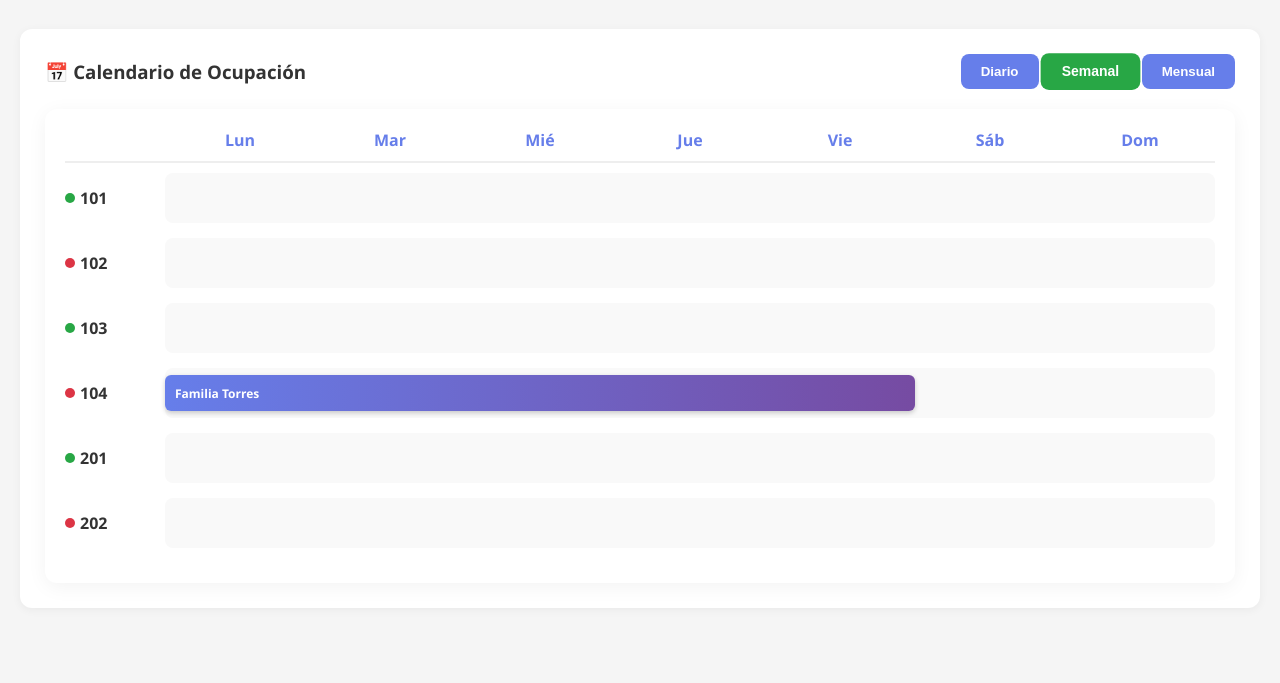
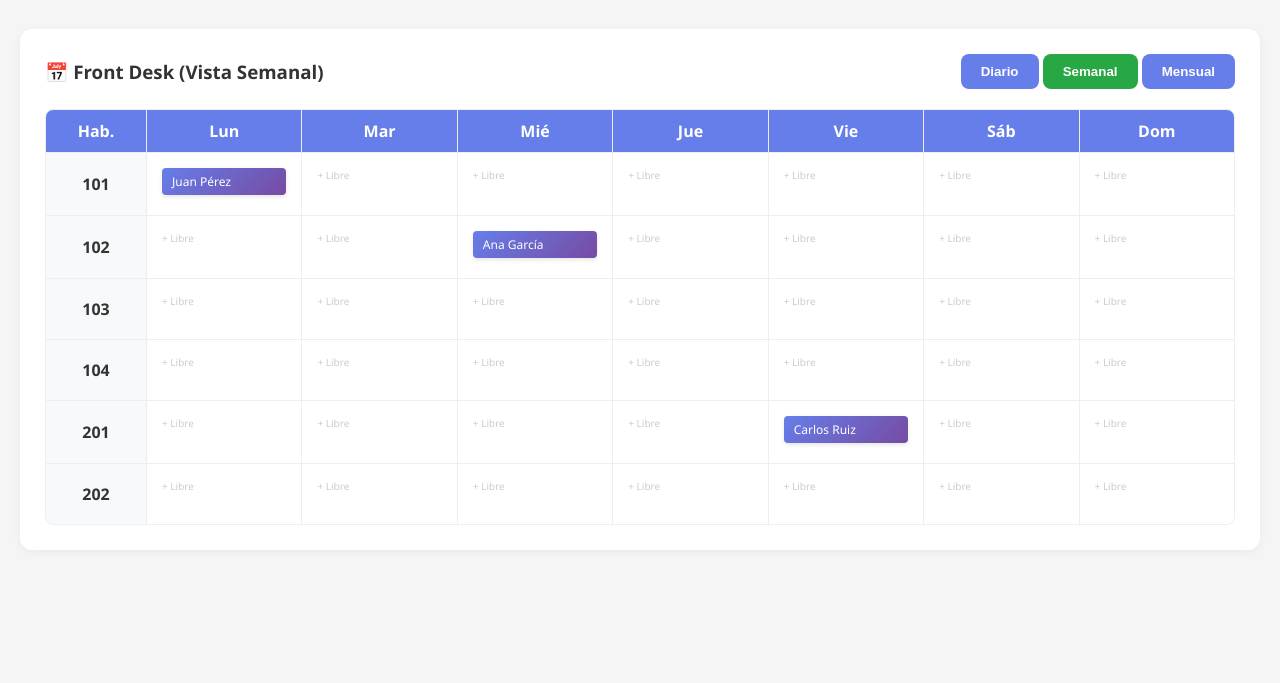
Before and after one commit to cveastar11-commits/maestro-hotel-os, a website: page public/guests.html in a window 1280 px wide. Shown: the part 117-800 px from the top of the page. Drawn offline with Linux system fonts and the light colour scheme; sample sign-in values are in the browser's storage.

Commit message:
Fix: Seguridad de token y front desk visualmente corregido

```diff
--- a/public/guests.html
+++ b/public/guests.html
@@ -5,28 +5,18 @@
     <title>Front Desk - Maestro Hotel OS</title>
     <link rel="stylesheet" href="styles.css">
     <style>
-        /* Estilos para la línea de tiempo */
-        .timeline-container { overflow-x: auto; background: white; border-radius: 12px; padding: 20px; box-shadow: 0 4px 20px rgba(0,0,0,0.05); margin-top: 20px; min-height: 300px; }
-        .timeline-header { display: flex; margin-bottom: 10px; padding-left: 100px; border-bottom: 2px solid #eee; padding-bottom: 10px; }
-        .timeline-day { flex: 1; text-align: center; font-weight: bold; color: #667eea; min-width: 60px; }
+        .timeline-grid { display: grid; grid-template-columns: 100px repeat(7, 1fr); gap: 1px; background: #eee; border: 1px solid #eee; border-radius: 8px; overflow: hidden; margin-top: 20px; }
+        .grid-header { background: #667eea; color: white; padding: 10px; text-align: center; font-weight: bold; }
+        .grid-cell { background: white; padding: 15px; min-height: 60px; position: relative; }
+        .room-name { background: #f8f9fa; font-weight: bold; display: flex; align-items: center; justify-content: center; }
 
-        .room-row { display: flex; align-items: center; margin-bottom: 15px; position: relative; height: 50px; }
-        .room-label { width: 100px; font-weight: bold; color: #333; display: flex; align-items: center; gap: 5px; cursor: pointer; }
-        .room-label:hover { color: #667eea; }
-
-        .timeline-track { flex: 1; position: relative; height: 100%; background: #f9f9f9; border-radius: 8px; }
-
-        .reservation-bar {
-            position: absolute; height: 36px; top: 7px;
-            background: linear-gradient(90deg, #667eea, #764ba2);
-            border-radius: 6px; color: white; font-size: 12px; font-weight: 600;
-            display: flex; align-items: center; padding: 0 10px;
-            cursor: pointer; transition: transform 0.2s; box-shadow: 0 2px 5px rgba(0,0,0,0.2); z-index: 10;
+        .reserva-chip {
+            background: linear-gradient(135deg, #667eea, #764ba2);
+            color: white; padding: 5px 10px; border-radius: 4px;
+            font-size: 12px; margin-bottom: 5px; cursor: pointer;
+            box-shadow: 0 2px 4px rgba(0,0,0,0.1);
         }
-        .reservation-bar:hover { transform: scale(1.05); z-index: 20; }
-
-        /* Botones de pestañas activos */
-        .btn-active { background: #28a745 !important; transform: scale(1.05); }
+        .btn-active { background: #28a745 !important; }
     </style>
 </head>
 <body>
@@ -38,33 +28,18 @@
     <div class="container">
         <div class="card">
             <div style="display:flex; justify-content:space-between; align-items:center;">
-                <h3>📅 Calendario de Ocupación</h3>
+                <h3>📅 Front Desk (Vista Semanal)</h3>
                 <div>
-                    <!-- PESTAÑAS INTERACTIVAS -->
                     <button class="btn btn-primary view-btn" onclick="cambiarVista('diario', this)">Diario</button>
                     <button class="btn btn-primary view-btn btn-active" onclick="cambiarVista('semanal', this)">Semanal</button>
                     <button class="btn btn-primary view-btn" onclick="cambiarVista('mensual', this)">Mensual</button>
                 </div>
             </div>
 
-            <div class="timeline-container">
-                <div class="timeline-header" id="diasHeader"></div>
-                <div id="timelineBody"></div>
+            <!-- Grid Visual -->
+            <div class="timeline-grid" id="calendarioGrid">
+                <!-- Se llena con JS -->
             </div>
-        </div>
-    </div>
-
-    <!-- Modal de Gestión -->
-    <div id="modalGestion" style="display:none; position:fixed; top:0; left:0; width:100%; height:100%; background:rgba(0,0,0,0.5); z-index:9999;">
-        <div style="background:white; margin:10% auto; padding:30px; border-radius:15px; width:400px;">
-            <h3 id="modalTitle">Habitación</h3>
-            <div class="form-group"><label>Huéspedes</label><textarea id="modalGuests" rows="3"></textarea></div>
-            <div class="form-row">
-                <div class="form-group"><label>Entrada</label><input type="date" id="modalIn"></div>
-                <div class="form-group"><label>Salida</label><input type="date" id="modalOut"></div>
-            </div>
-            <button class="btn btn-success" onclick="guardarReserva()" style="width:100%">Guardar</button>
-            <button class="btn btn-danger" onclick="document.getElementById('modalGestion').style.display='none'" style="width:100%; margin-top:10px;">Cerrar</button>
         </div>
     </div>
 
@@ -72,90 +47,47 @@
     <script>renderNav('guests.html');</script>
 
     <script>
-        const token = localStorage.getItem('token');
-        if (!token) window.location.href = '/login.html';
+        // Datos de ejemplo
+        const rooms = ['101', '102', '103', '104', '201', '202'];
+        const dias = ['Lun', 'Mar', 'Mié', 'Jue', 'Vie', 'Sáb', 'Dom'];
 
-        // Datos simulados
-        const rooms = [
-            { num: '101', status: 'libre' }, { num: '102', status: 'ocupada' },
-            { num: '103', status: 'libre' }, { num: '104', status: 'ocupada' },
-            { num: '201', status: 'libre' }, { num: '202', status: 'ocupada' },
+        const reservas = [
+            { hab: '101', dia: 0, nombre: 'Juan Pérez' },
+            { hab: '102', dia: 2, nombre: 'Ana García' },
+            { hab: '201', dia: 4, nombre: 'Carlos Ruiz' }
         ];
 
-        let reservations = [
-            { room: '102', guest: 'Juan Pérez', start: 1, length: 3 },
-            { room: '104', guest: 'Familia Torres', start: 0, length: 5 },
-            { room: '202', guest: 'Ana García', start: 2, length: 2 },
-        ];
+        function renderGrid() {
+            const grid = document.getElementById('calendarioGrid');
+            let html = '<div class="grid-header">Hab.</div>';
 
-        let vistaActual = 'semanal';
+            // Encabezados de días
+            dias.forEach(d => html += `<div class="grid-header">${d}</div>`);
+
+            // Filas de habitaciones
+            rooms.forEach(hab => {
+                html += `<div class="grid-cell room-name">${hab}</div>`;
+                for(let i=0; i<7; i++) {
+                    let contenido = '';
+                    const res = reservas.find(r => r.hab === hab && r.dia === i);
+                    if(res) {
+                        contenido = `<div class="reserva-chip" onclick="alert('Editar reserva de ${res.nombre}')">${res.nombre}</div>`;
+                    } else {
+                        contenido = `<div style="color:#ccc; font-size:10px; cursor:pointer;" onclick="alert('Nueva reserva en ${hab}')">+ Libre</div>`;
+                    }
+                    html += `<div class="grid-cell">${contenido}</div>`;
+                }
+            });
+            grid.innerHTML = html;
+        }
 
         function cambiarVista(vista, btn) {
-            vistaActual = vista;
-
-            // Actualizar estilo de botones
             document.querySelectorAll('.view-btn').forEach(b => b.classList.remove('btn-active'));
             btn.classList.add('btn-active');
-
-            renderTimeline();
+            alert(`Cambiando a vista: ${vista} (Simulación visual)`);
         }
 
-        function renderTimeline() {
-            const header = document.getElementById('diasHeader');
-            const body = document.getElementById('timelineBody');
-            if (!header || !body) return;
-
-            let daysHtml = '';
-            let numDays = 7; // Por defecto semanal
-
-            if (vistaActual === 'diario') {
-                daysHtml = '<div class="timeline-day" style="flex:1">HOY</div>';
-                numDays = 1;
-            } else if (vistaActual === 'mensual') {
-                for(let i=1; i<=15; i++) daysHtml += `<div class="timeline-day">${i}</div>`;
-                numDays = 15;
-            } else {
-                ['Lun', 'Mar', 'Mié', 'Jue', 'Vie', 'Sáb', 'Dom'].forEach(d => daysHtml += `<div class="timeline-day">${d}</div>`);
-            }
-            header.innerHTML = daysHtml;
-
-            let rowsHtml = '';
-            rooms.forEach(r => {
-                let bars = '';
-                reservations.filter(res => res.room === r.num).forEach(res => {
-                    let step = 100 / numDays;
-                    let left = (res.start * step) + '%';
-                    let width = (res.length * step) + '%';
-                    if (left < '100%') {
-                        bars += `<div class="reservation-bar" style="left:${left}; width:${width};" onclick="abrirModal('${r.num}', '${res.guest}')">${res.guest}</div>`;
-                    }
-                });
-
-                rowsHtml += `
-                    <div class="room-row">
-                        <div class="room-label" onclick="abrirModal('${r.num}', '')">
-                            <div style="width:10px; height:10px; border-radius:50%; background:${r.status==='libre'?'#28a745':'#dc3545'}"></div>
-                            ${r.num}
-                        </div>
-                        <div class="timeline-track">${bars}</div>
-                    </div>
-                `;
-            });
-            body.innerHTML = rowsHtml;
-        }
-
-        function abrirModal(num, guest) {
-            document.getElementById('modalGestion').style.display = 'block';
-            document.getElementById('modalTitle').textContent = 'Habitación ' + num;
-            document.getElementById('modalGuests').value = guest;
-        }
-
-        function guardarReserva() {
-            alert('✅ Reserva guardada (Simulación)');
-            document.getElementById('modalGestion').style.display = 'none';
-        }
-
-        renderTimeline();
+        renderGrid();
     </script>
 </body>
 </html>
--- a/public/nav.js
+++ b/public/nav.js
@@ -1,7 +1,13 @@
-// Configuración centralizada del menú
+// Verificación de seguridad global
+const token = localStorage.getItem('token');
+if (!token) {
+    window.location.href = '/login.html';
+}
+
+// Configuración del menú
 const menuItems = [
     { name: 'Dashboard', url: 'dashboard.html', icon: '📊' },
-    { name: 'Ocupación', url: 'guests.html', icon: '👥' },
+    { name: 'Front Desk', url: 'guests.html', icon: '👥' },
     { name: 'Habitaciones', url: 'rooms.html', icon: '🛏️' },
     { name: 'Inventario', url: 'inventory.html', icon: '📦' },
     { name: 'Contabilidad', url: 'accounting.html', icon: '💰' },
@@ -10,12 +16,8 @@ const menuItems = [
 ];
 
 function renderNav(activePage) {
-    // Buscamos el contenedor por ID
     const navContainer = document.getElementById('mainNav');
-    if (!navContainer) {
-        console.warn('⚠️ No se encontró el contenedor #mainNav. Agregue <div id="mainNav"></div> en su HTML.');
-        return;
-    }
+    if (!navContainer) return;
 
     let html = '';
     menuItems.forEach(item => {
@@ -23,7 +25,6 @@ function renderNav(activePage) {
         html += `<a href="${item.url}" class="${isActive}">${item.icon} ${item.name}</a>`;
     });
 
-    // Botones fijos al final
     html += `
         <button class="theme-toggle" onclick="toggleTheme()">🌙</button>
         <a href="#" onclick="cerrarSesion()">🚪 Salir</a>
@@ -32,7 +33,6 @@ function renderNav(activePage) {
     navContainer.innerHTML = html;
 }
 
-// Funciones globales de utilidad
 function toggleTheme() {
     document.body.classList.toggle('dark-mode');
     localStorage.setItem('theme', document.body.classList.contains('dark-mode') ? 'dark' : 'light');
@@ -43,8 +43,7 @@ function toggleTheme() {
 if (localStorage.getItem('theme') === 'dark') document.body.classList.add('dark-mode');
 
 function cerrarSesion() {
-    if(confirm('¿Está seguro de cerrar sesión?')) {
-        localStorage.clear();
-        window.location.href = '/login.html';
-    }
+    localStorage.removeItem('token');
+    localStorage.removeItem('user');
+    window.location.href = '/login.html';
 }
```
